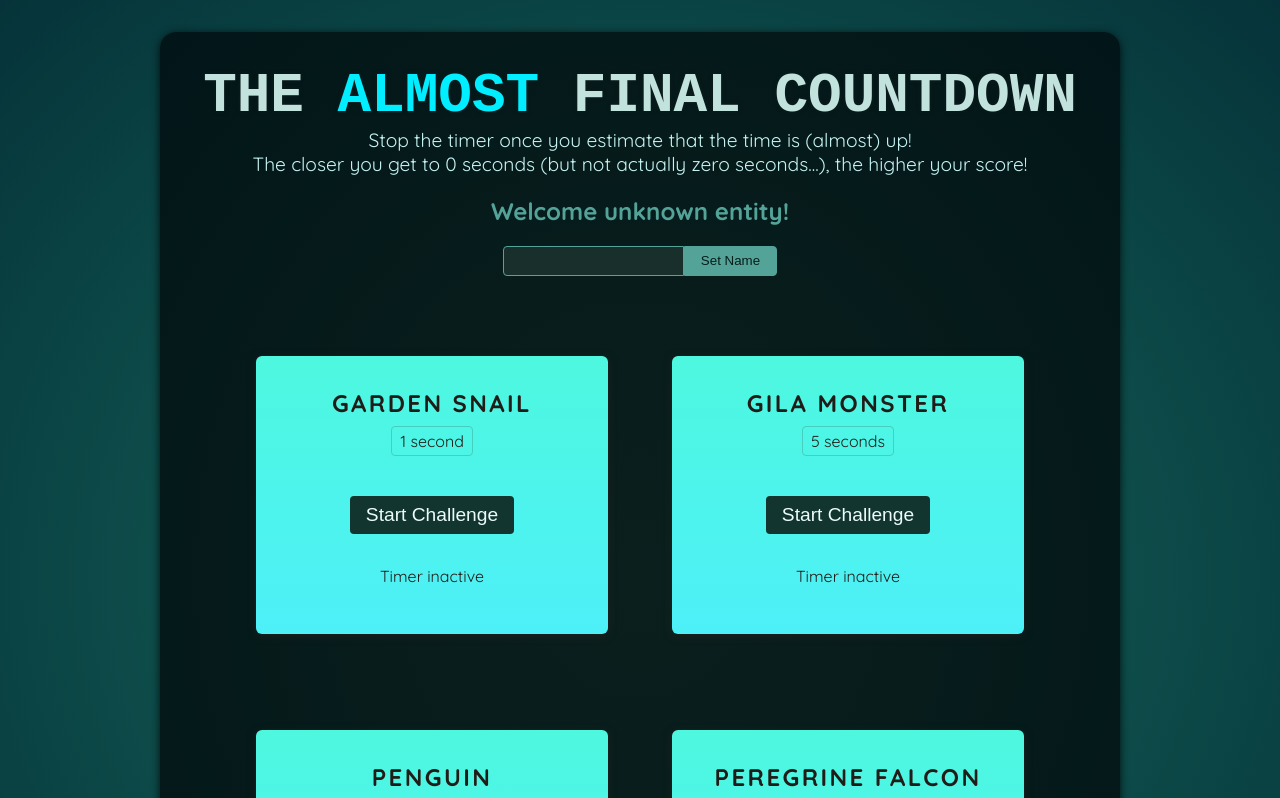
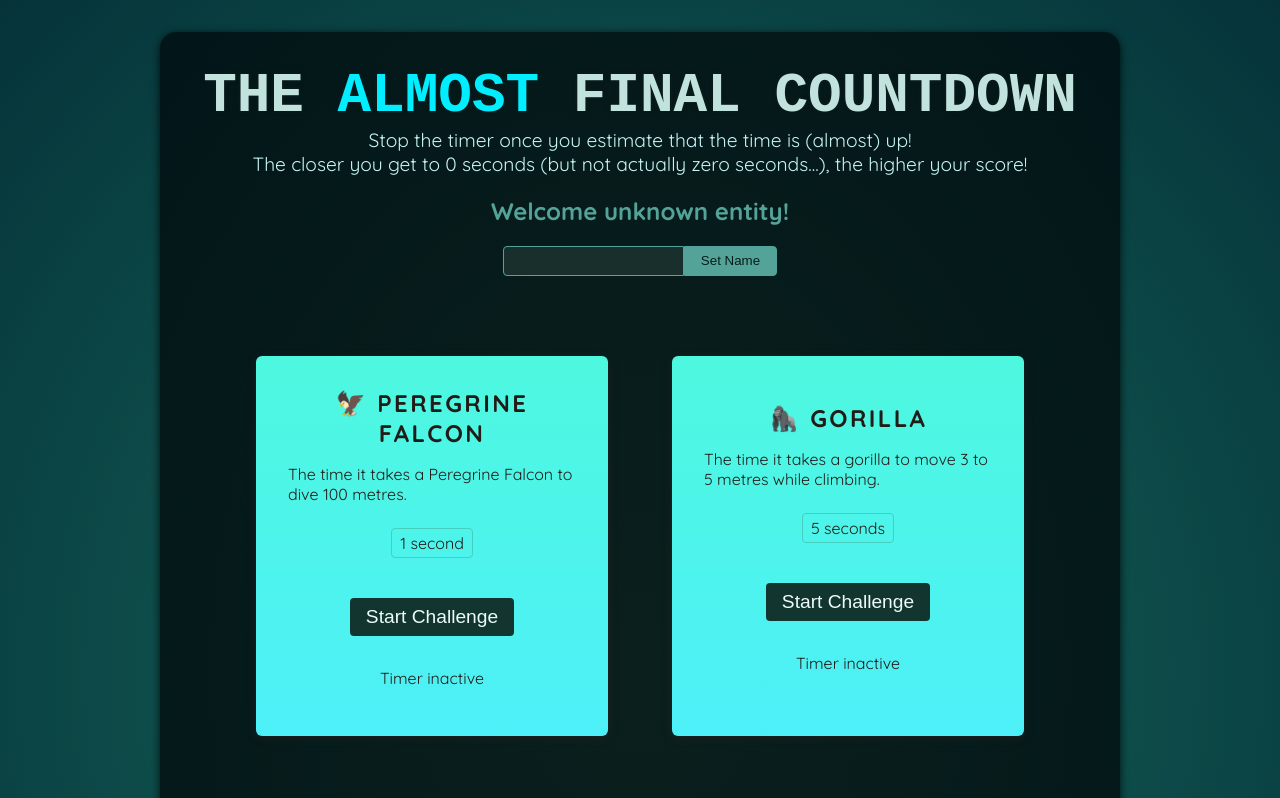
Before and after one commit to Lisa-V-alt/2024_TAFC, a React (Vite) app: page / in a window 1280 px wide. Shown: the top 798 px of the page. Built offline with nearby package versions, Linux system fonts and the light colour scheme; a web font is replaced by a local one.

Commit message:
added animal facts

```diff
--- a/package.json
+++ b/package.json
@@ -11,7 +11,8 @@
   },
   "dependencies": {
     "react": "^18.2.0",
-    "react-dom": "^18.2.0"
+    "react-dom": "^18.2.0",
+    "refs": "file:"
   },
   "devDependencies": {
     "@types/react": "^18.2.15",
--- a/src/App.jsx
+++ b/src/App.jsx
@@ -1,24 +1,48 @@
 import Player from './components/Player.jsx';
 import RandomTimerChallenge from './components/RandomTimerChallenge.jsx';
-import { useState } from 'react';
+import { useState, useEffect } from 'react';
 
 const animals = {
-  Easy: ['Three-Toed Sloth', 'Garden Snail', 'Ponderous Tortoise', 'Brine Shrimp', 'Sea Cucumber'],
-  Medium: ['Elephant', 'Manatee', 'Wombat', 'Gila Monster', 'Lynx'],
-  Hard: ['Greyhound', 'Spider Monkey', 'Red Fox', 'Penguin', 'Basilisk Lizard'],
-  VeryHard: ['Peregrine Falcon', 'Cheetah', 'Sailfish', 'Bullet Ant', 'Pronghorn Antelope']
+  Easy: [
+    { name: '🦟 Mosquito', description: 'mosquito to flap its wings 500 times.' },
+    { name: '🦅 Peregrine Falcon', description: 'Peregrine Falcon to dive 100 metres.' },
+    { name: '🦛 Hippo', description: 'hippo to open its mouth 1.2 metres wide.' },
+    { name: '🐅 Tiger', description: 'tiger to swipe its paw at a force of up to 450 kilograms.' },
+    { name: '🦌 Pronghorn Antelope', description: 'pronghorn antelope to travel 4.5 metres.' }
+  ],
+  Medium: [
+    { name: '🦍 Gorilla', description: 'gorilla to move 3 to 5 metres while climbing.' },
+    { name: '🐃 Water Buffalo', description: 'Water Buffalo to walk 4 to 5 metres.' },
+    { name: '🦎 Gila Monster', description: 'Gila Monster to run 0.2 metres across the floor.' },
+    { name: '🐧 Penguin', description: 'penguin to swim 5 to 7 metres underwater.' },
+    { name: '🦉 Owl', description: 'Barn Owl to spot and capture small prey.' }
+  ],
+  Hard: [
+    { name: '🐳 Blue Whale', description: 'Blue Whale to produce a call 500 kilometres away.' },
+    { name: '🦐 Brine Shrimp', description: 'Brine Shrimp to filter 0.5 millilitres of water through its appendages.' },
+    { name: '🐝 Honeybee', description: 'honeybee to collect nectar from 5 to 10 flowers.'},
+    { name: '🐜 Bullet Ant', description: 'Bullet Ant to run 1 to 2 metres to its nest.' },
+    { name: '🦎 Basilisk Lizard', description: 'Basilisk Lizard to run 3 to 4 metres on water.' }
+  ],
+  VeryHard: [
+    { name: '🦥 Three-Toed Sloth', description: 'sloth to move 2 metres.' },
+    { name: '🐡 Pufferfish', description: 'Pufferfish to create an elaborate mating display on the ocean floor.' },
+    { name: '🦋 Butterfly', description: 'Butterfly to flap its wings 150 to 200 times.' },
+    { name: '🐘 Elephant', description: 'Elephant to use its trunk to pick up and move 10 kilograms of food.' },
+    { name: '🥒 Sea Cucumber', description: 'Sea Cucumber to retract its body to a lenth of 1 centimetre.' }
+  ]
 };
 
-function getRandomAnimal(difficulty, previousAnimals) {
+// Function to get a new animal ensuring it's not the same as the previous one
+function getNewAnimal(difficulty, previousAnimals) {
   const animalsArray = animals[difficulty];
 
-  // Filter out previously shown animals
-  const availableAnimals = animalsArray.filter(animal => !previousAnimals.includes(animal));
+  // Filter out the animals in previous history
+  const availableAnimals = animalsArray.filter(animal => !previousAnimals.includes(animal.name));
 
-  // If all animals have been shown, reset the previous animals list for that difficulty
+  // If all animals have been shown, reset the history list
   if (availableAnimals.length === 0) {
-    previousAnimals.length = 0;  // Clear the previous animals list
-    return getRandomAnimal(difficulty, previousAnimals);  // Recursively call to start over
+    return animalsArray[Math.floor(Math.random() * animalsArray.length)];
   }
 
   const randomIndex = Math.floor(Math.random() * availableAnimals.length);
@@ -27,12 +51,13 @@ function getRandomAnimal(difficulty, previousAnimals) {
 
 export default function App() {
   const [selectedAnimals, setSelectedAnimals] = useState({
-    Easy: getRandomAnimal('Easy', []),
-    Medium: getRandomAnimal('Medium', []),
-    Hard: getRandomAnimal('Hard', []),
-    VeryHard: getRandomAnimal('VeryHard', []),
+    Easy: getNewAnimal('Easy', []),
+    Medium: getNewAnimal('Medium', []),
+    Hard: getNewAnimal('Hard', []),
+    VeryHard: getNewAnimal('VeryHard', []),
   });
 
+  // Maintain a history of the last 2 animals shown for each difficulty
   const [previousAnimals, setPreviousAnimals] = useState({
     Easy: [],
     Medium: [],
@@ -41,17 +66,24 @@ export default function App() {
   });
 
   function refreshAnimal(difficulty) {
-    const newAnimal = getRandomAnimal(difficulty, previousAnimals[difficulty]);
+    setSelectedAnimals(prevState => {
+      const newAnimal = getNewAnimal(difficulty, previousAnimals[difficulty]);
 
-    setSelectedAnimals(prevState => ({
-      ...prevState,
-      [difficulty]: newAnimal,
-    }));
+      return {
+        ...prevState,
+        [difficulty]: newAnimal,
+      };
+    });
 
-    setPreviousAnimals(prevState => ({
-      ...prevState,
-      [difficulty]: [...prevState[difficulty], newAnimal],
-    }));
+    setPreviousAnimals(prevState => {
+      const updatedHistory = [...prevState[difficulty], selectedAnimals[difficulty].name];
+      if (updatedHistory.length > 2) updatedHistory.shift(); // Keep only the last 2 animals
+
+      return {
+        ...prevState,
+        [difficulty]: updatedHistory,
+      };
+    });
   }
 
   return (
--- a/src/components/RandomTimerChallenge.jsx
+++ b/src/components/RandomTimerChallenge.jsx
@@ -9,7 +9,8 @@ export default function RandomTimerChallenge({ title, targetTime, animal, onChal
 
   return (
     <TimerChallenge
-      title={animal ?? 'Loading...'}  // Pass only the animal name
+      title={animal?.name ?? 'Loading...'}  // Pass only the animal name
+      description={animal?.description ?? 'Loading description...'}  // Pass the description
       targetTime={targetTime}
       onChallengeEnd={onChallengeEnd}
     />
--- a/src/components/TimerChallenge.jsx
+++ b/src/components/TimerChallenge.jsx
@@ -1,7 +1,7 @@
 import { useState, useRef } from 'react';
 import ResultModal from './ResultModal.jsx';
 
-export default function TimerChallenge({ title, targetTime, onChallengeEnd }) {
+export default function TimerChallenge({ title, description, targetTime, onChallengeEnd }) {
   const timer = useRef();
   const dialog = useRef();
 
@@ -42,6 +42,7 @@ export default function TimerChallenge({ title, targetTime, onChallengeEnd }) {
       />
       <section className="challenge">
         <h2>{title}</h2>  {/* This now displays only the animal name */}
+        <p>The time it takes a {description}</p>  {/* Displays the animal description */}
         <p className="challenge-time">
           {targetTime} second{targetTime > 1 ? 's' : ''}
         </p>
```
Also changed, not shown: 1 other file (tests, documents, lock files or other folders).
